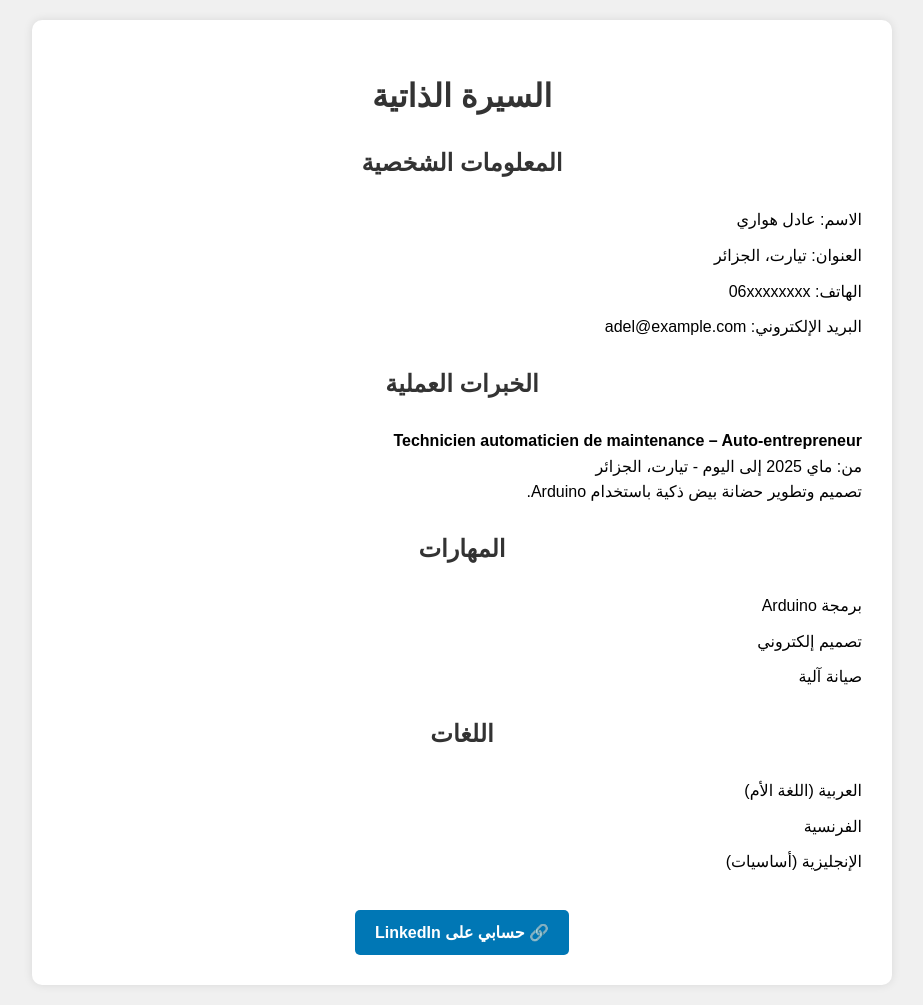
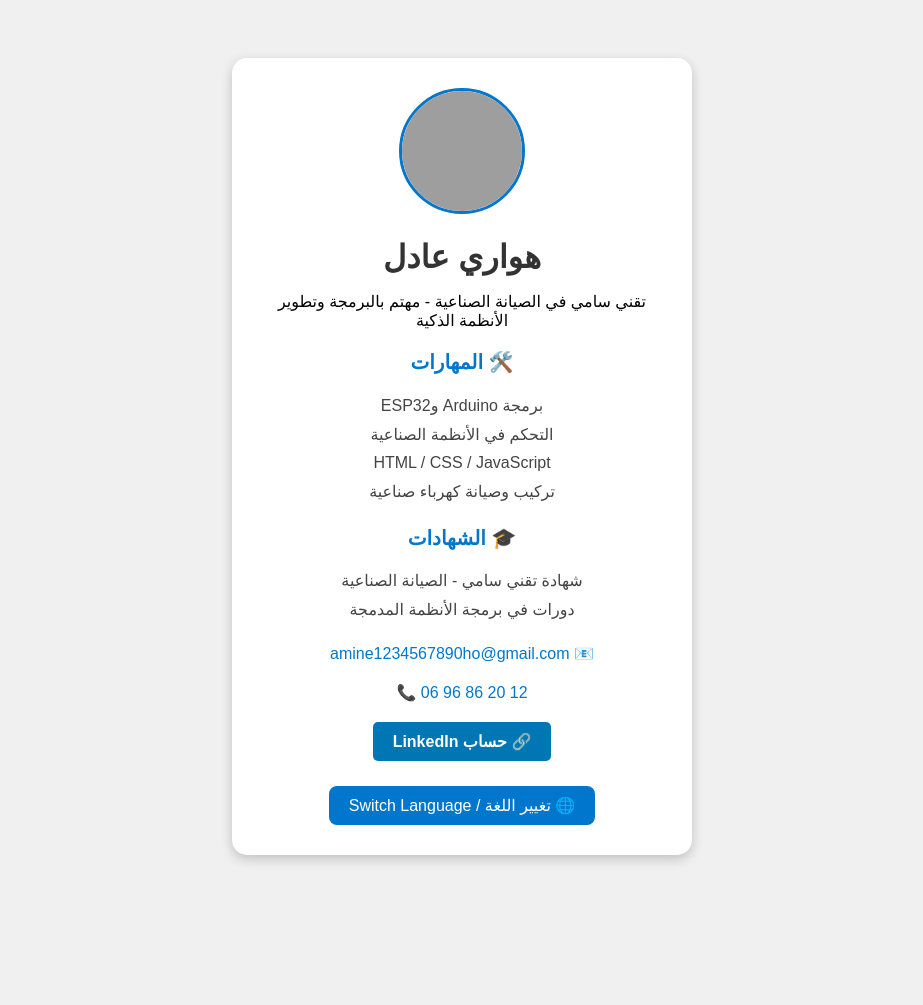
Before and after one commit to adelhouari76/cv, a plain HTML site: page index.html in a window 1280 px wide. Shown: the whole page, without its empty margins (178-1101 px from the left). After the commit the page ends 913 px from the top, so only its background shows below. Drawn offline with Linux system fonts and the light colour scheme; grey boxes are pictures that could not be loaded.

Commit message:
Update index.html

```diff
--- a/index.html
+++ b/index.html
@@ -6,89 +6,179 @@
   <style>
     body {
       background-color: #f0f0f0;
-      font-family: Arial, sans-serif;
-      margin: 20px;
-      line-height: 1.6;
+      font-family: 'Arial', sans-serif;
+      text-align: center;
+      padding: 50px;
+      transition: background-color 0.5s ease;
     }
 
-    .container {
-      max-width: 800px;
+    .cv {
+      background-color: white;
+      padding: 30px;
+      border-radius: 15px;
+      width: 400px;
       margin: auto;
-      background: white;
-      padding: 30px;
-      border-radius: 10px;
-      box-shadow: 0 0 10px rgba(0,0,0,0.1);
+      box-shadow: 0 4px 12px rgba(0,0,0,0.2);
+      transition: background-color 0.5s ease;
     }
 
-    h1, h2 {
+    img {
+      width: 120px;
+      height: 120px;
+      border-radius: 50%;
+      object-fit: cover;
+      border: 3px solid #0077cc;
+      margin-bottom: 10px;
+    }
+
+    h1 {
+      margin: 10px 0;
       color: #333;
-      text-align: center;
+    }
+
+    h2 {
+      color: #0077cc;
+      font-size: 20px;
+      margin-top: 20px;
     }
 
     ul {
-      list-style: none;
+      list-style-type: none;
       padding: 0;
     }
 
     li {
       padding: 5px 0;
+      color: #444;
+    }
+
+    .gmail, .contact {
+      margin-top: 20px;
+      font-size: 16px;
+      color: #0077cc;
+    }
+
+    .contact {
+      direction: ltr;
+    }
+
+    button {
+      margin-top: 25px;
+      padding: 10px 20px;
+      font-size: 16px;
+      background-color: #0077cc;
+      color: white;
+      border: none;
+      border-radius: 8px;
+      cursor: pointer;
+    }
+
+    button:hover {
+      background-color: #005fa3;
     }
 
     .linkedin-button {
-      display: block;
-      width: fit-content;
-      margin: 30px auto 0;
+      display: inline-block;
+      margin-top: 20px;
       background-color: #0077b5;
       color: white;
       padding: 10px 20px;
+      text-decoration: none;
       border-radius: 5px;
-      text-decoration: none;
+      font-family: Arial, sans-serif;
       font-weight: bold;
     }
 
     .linkedin-button:hover {
-      background-color: #005983;
+      background-color: #005582;
     }
   </style>
 </head>
 <body>
-  <div class="container">
-    <h1>السيرة الذاتية</h1>
 
-    <h2>المعلومات الشخصية</h2>
-    <ul>
-      <li>الاسم: عادل هواري</li>
-      <li>العنوان: تيارت، الجزائر</li>
-      <li>الهاتف: 06xxxxxxxx</li>
-      <li>البريد الإلكتروني: adel@example.com</li>
+  <div class="cv" id="cvCard">
+    <img src="https://encrypted-tbn0.gstatic.com/images?q=tbn:ANd9GcQ9MGeMrbLVx-u5SK8OVe57SOtw7b5D5Ctztg&s" alt="My Photo">
+    <h1 id="name">هواري عادل</h1>
+    <p id="summary">تقني سامي في الصيانة الصناعية - مهتم بالبرمجة وتطوير الأنظمة الذكية</p>
+
+    <h2 id="skillsTitle">🛠️ المهارات</h2>
+    <ul id="skills">
+      <li>برمجة Arduino وESP32</li>
+      <li>التحكم في الأنظمة الصناعية</li>
+      <li>HTML / CSS / JavaScript</li>
+      <li>تركيب وصيانة كهرباء صناعية</li>
     </ul>
 
-    <h2>الخبرات العملية</h2>
-    <ul>
-      <li>
-        <strong>Technicien automaticien de maintenance – Auto-entrepreneur</strong><br>
-        من: ماي 2025 إلى اليوم - تيارت، الجزائر<br>
-        تصميم وتطوير حضانة بيض ذكية باستخدام Arduino.
-      </li>
+    <h2 id="certsTitle">🎓 الشهادات</h2>
+    <ul id="certs">
+      <li>شهادة تقني سامي - الصيانة الصناعية</li>
+      <li>دورات في برمجة الأنظمة المدمجة</li>
     </ul>
 
-    <h2>المهارات</h2>
-    <ul>
-      <li>برمجة Arduino</li>
-      <li>تصميم إلكتروني</li>
-      <li>صيانة آلية</li>
-    </ul>
+    <div class="gmail">📧 amine1234567890ho@gmail.com</div>
+    <div class="contact">📞 06 96 86 20 12</div>
 
-    <h2>اللغات</h2>
-    <ul>
-      <li>العربية (اللغة الأم)</li>
-      <li>الفرنسية</li>
-      <li>الإنجليزية (أساسيات)</li>
-    </ul>
+    <!-- زر LinkedIn -->
+    <a class="linkedin-button" href="https://www.linkedin.com/in/adel-houari-93725b368/" target="_blank">
+      🔗 حساب LinkedIn
+    </a>
 
-    <a class="linkedin-button" href="https://www.linkedin.com/in/adel-houari-93725b368/" target="_blank">
-      🔗 حسابي على LinkedIn
-    </a>
+    <button onclick="toggleLanguage()">🌐 تغيير اللغة / Switch Language</button>
   </div>
+
+  <script>
+    let isArabic = true;
+
+    function toggleLanguage() {
+      const html = document.documentElement;
+      const name = document.getElementById('name');
+      const summary = document.getElementById('summary');
+      const skillsTitle = document.getElementById('skillsTitle');
+      const skills = document.getElementById('skills');
+      const certsTitle = document.getElementById('certsTitle');
+      const certs = document.getElementById('certs');
+
+      if (isArabic) {
+        // English mode
+        html.lang = "en";
+        html.dir = "ltr";
+        name.textContent = "Adel Houari";
+        summary.textContent = "Senior technician in industrial maintenance – Passionate about programming and smart systems development";
+        skillsTitle.textContent = "🛠️ Skills";
+        skills.innerHTML = `
+          <li>Arduino & ESP32 Programming</li>
+          <li>Industrial Systems Control</li>
+          <li>HTML / CSS / JavaScript</li>
+          <li>Industrial Electrical Installation & Maintenance</li>
+        `;
+        certsTitle.textContent = "🎓 Certificates";
+        certs.innerHTML = `
+          <li>Senior Technician Degree – Industrial Maintenance</li>
+          <li>Embedded Systems Programming Courses</li>
+        `;
+      } else {
+        // Arabic mode
+        html.lang = "ar";
+        html.dir = "rtl";
+        name.textContent = "هواري عادل";
+        summary.textContent = "تقني سامي في الصيانة الصناعية - مهتم بالبرمجة وتطوير الأنظمة الذكية";
+        skillsTitle.textContent = "🛠️ المهارات";
+        skills.innerHTML = `
+          <li>برمجة Arduino وESP32</li>
+          <li>التحكم في الأنظمة الصناعية</li>
+          <li>HTML / CSS / JavaScript</li>
+          <li>تركيب وصيانة كهرباء صناعية</li>
+        `;
+        certsTitle.textContent = "🎓 الشهادات";
+        certs.innerHTML = `
+          <li>شهادة تقني سامي - الصيانة الصناعية</li>
+          <li>دورات في برمجة الأنظمة المدمجة</li>
+        `;
+      }
+
+      isArabic = !isArabic;
+    }
+  </script>
+
 </body>
 </html>
```
